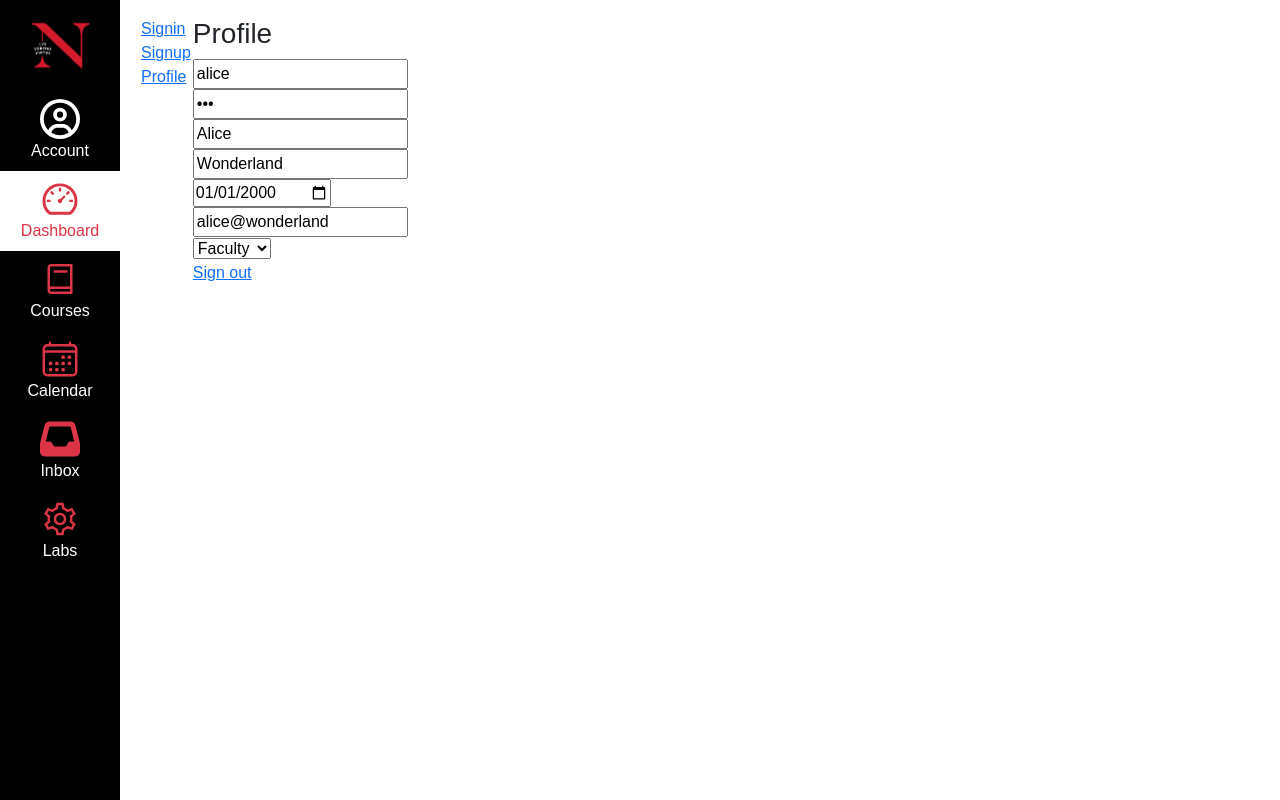
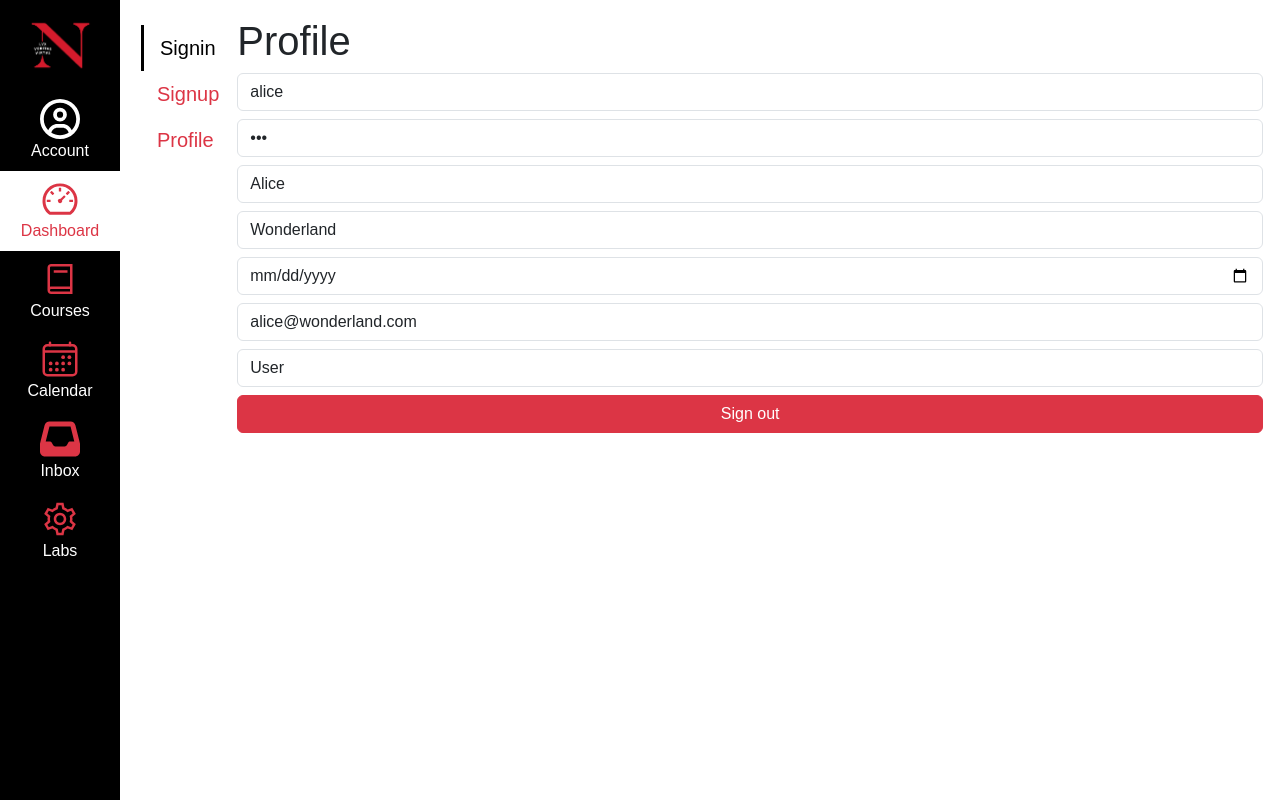
Before and after one commit to jolin-yang/kambaz-next-js, a Next.js app: page /account/profile in a window 1280 px wide. Built offline with nearby package versions, Linux system fonts and the light colour scheme.

Commit message:
style account screens

```diff
--- a/app/(kambaz)/account/Navigation.tsx
+++ b/app/(kambaz)/account/Navigation.tsx
@@ -1,9 +1,12 @@
 import Link from "next/link";
 export default function AccountNavigation() {
  return (
-   <div id="wd-account-navigation">
-     <Link href="signin"> Signin </Link> <br />
-     <Link href="signup"> Signup </Link> <br />
-     <Link href="profile"> Profile </Link> <br />
+   <div id="wd-account-navigation" className="wd list-group fs-5 rounded-0 pt-2">
+     <Link href="signin" id="wd-signin-link"
+        className="list-group-item active border-0"> Signin </Link>
+     <Link href="signup" id="wd-signup-link"
+        className="list-group-item text-danger border-0"> Signup </Link>
+     <Link href="profile" id="wd-profile-link"
+      className="list-group-item text-danger border-0"> Profile </Link>
    </div>
 );}
--- a/app/(kambaz)/account/profile/page.tsx
+++ b/app/(kambaz)/account/profile/page.tsx
@@ -1,19 +1,35 @@
 import Link from "next/link";
+import { FormControl } from "react-bootstrap";
+
 export default function Profile() {
   return (
     <div id="wd-profile-screen">
-      <h3>Profile</h3>
-      <input defaultValue="alice" placeholder="username" className="wd-username"/><br/>
-      <input defaultValue="123"   placeholder="password" type="password"
-             className="wd-password" /><br/>
-      <input defaultValue="Alice" placeholder="First Name" id="wd-firstname" /><br/>
-      <input defaultValue="Wonderland" placeholder="Last Name" id="wd-lastname" /><br/>
-      <input defaultValue="2000-01-01" type="date" id="wd-dob" /><br/>
-      <input defaultValue="alice@wonderland" type="email" id="wd-email" /><br/>
-      <select defaultValue="FACULTY" id="wd-role">
-        <option value="USER">User</option>       <option value="ADMIN">Admin</option>
-        <option value="FACULTY">Faculty</option> <option value="STUDENT">Student</option>
-      </select><br/>
-      <Link href="signin" > Sign out </Link>
+      <h1>Profile</h1>
+      <FormControl id="wd-username"
+        value="alice"
+        className="mb-2"/>
+      <FormControl id="wd-password"
+        value="123"
+        type="password"
+        className="mb-2"/>
+      <FormControl id="wd-first-name"
+        value="Alice"
+        className="mb-2"/>
+      <FormControl id="wd-last-name"
+        value="Wonderland"
+        className="mb-2"/>
+      <FormControl id="wd-birthdate"
+        type="date"
+        className="mb-2"/>
+      <FormControl id="wd-email"
+        value="alice@wonderland.com"
+        type="email"
+        className="mb-2"/>
+      <FormControl id="wd-user"
+        value="User"
+        className="mb-2"/>
+      <Link id="signout-btn"
+          href="/account/signin"
+          className="btn btn-danger w-100 mb-2"> Sign out </Link>
     </div>
 );}
```
Also changed, not shown: app/(kambaz)/account/signin/page.tsx (+16 -9 lines), app/(kambaz)/account/signup/page.tsx (+15 -7 lines).
